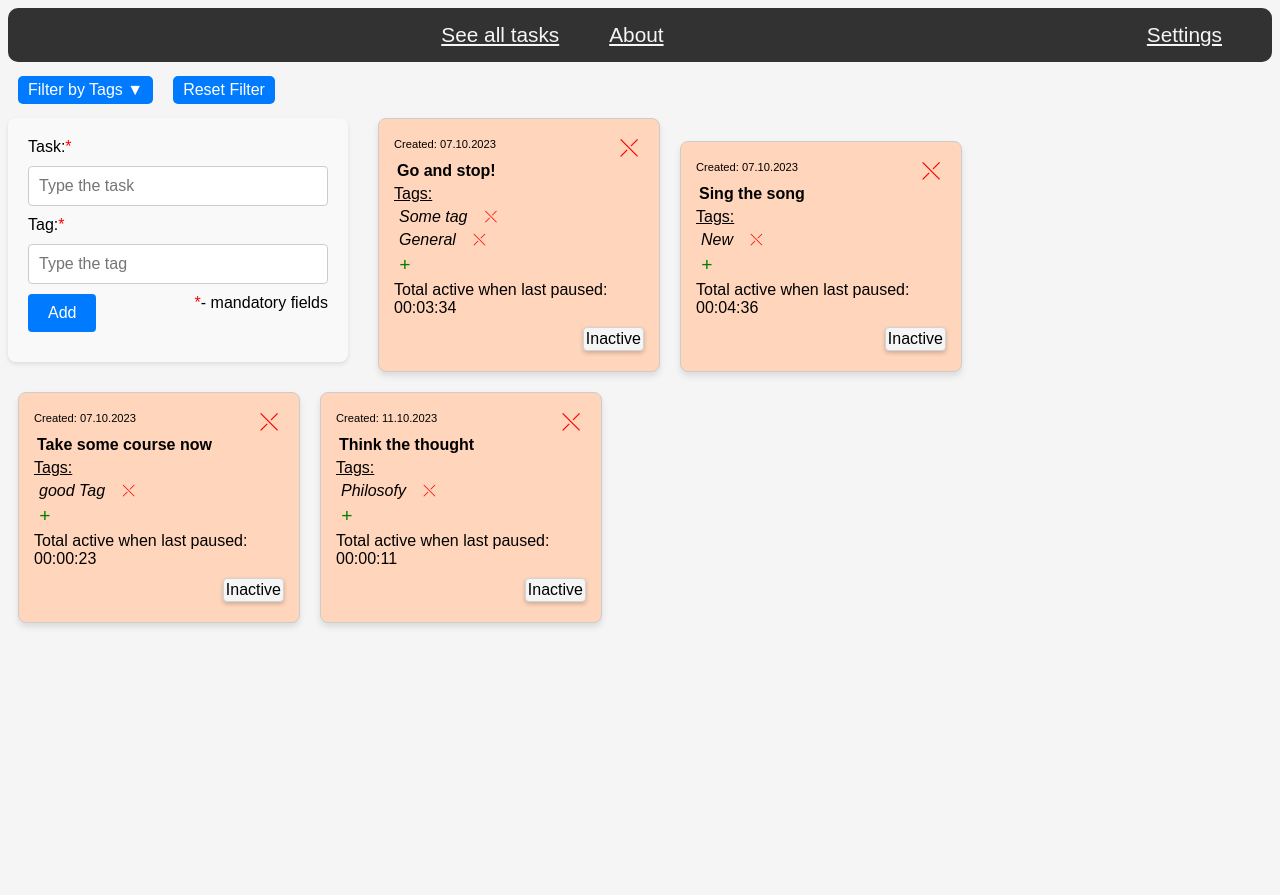
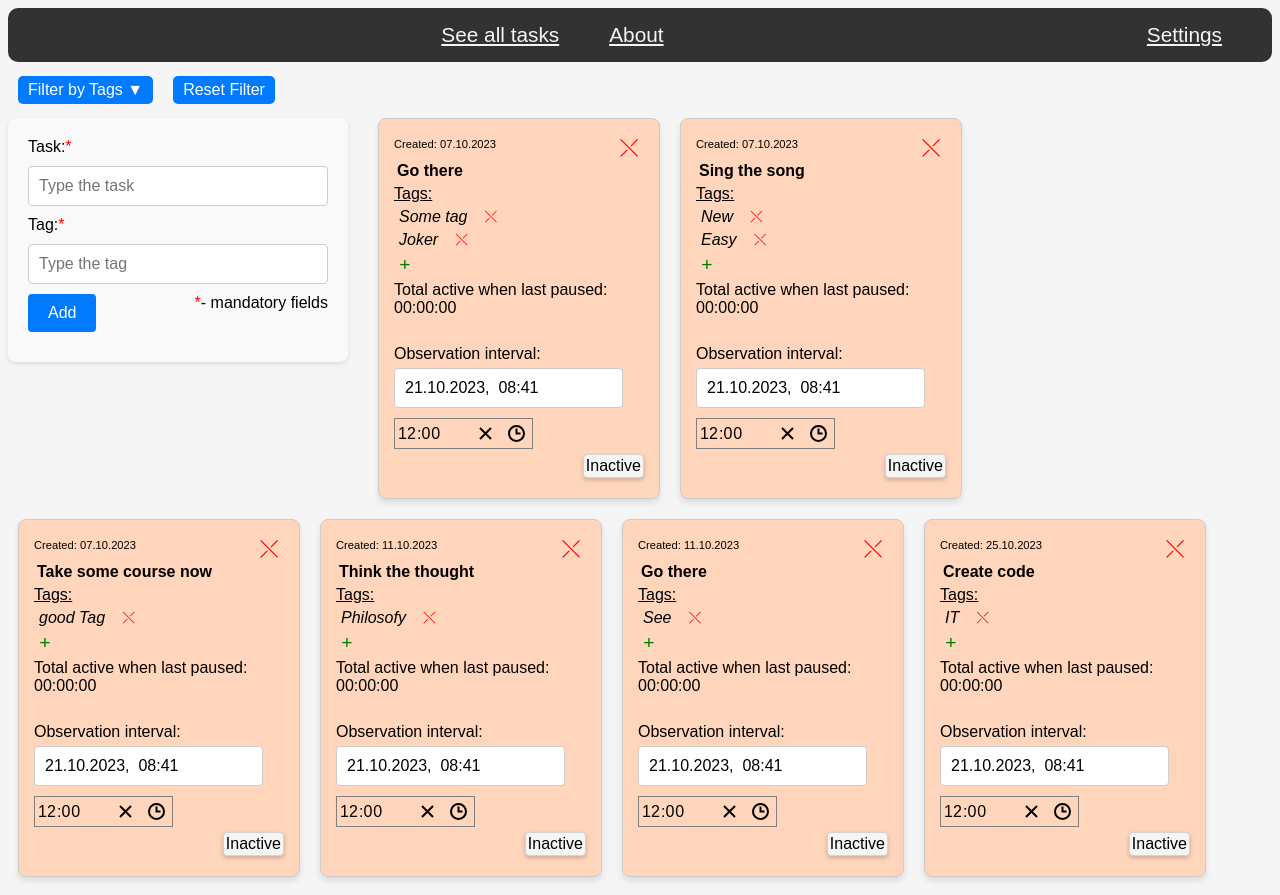
Before and after one commit to iuloz/Tasks-Activity-Monitoring, a React (Create React App) app in the folder work-hours-recording-application/: page /recordings in a window 1280 px wide. Before the commit the page ends 800 px from the top, so only its background shows below. Built offline with nearby package versions, Linux system fonts and the light colour scheme; data requests are answered from the project's data file.

Commit message:
Observation interval start

```diff
--- a/work-hours-recording-application/db.json
+++ b/work-hours-recording-application/db.json
@@ -3,84 +3,16 @@
     {
       "date": "07.10.2023",
       "status": "Inactive",
-      "task": "Go and stop!",
+      "task": "Go there",
       "tags": [
         "Some tag",
-        "General"
+        "Joker"
       ],
-      "start": [
-        "22.10.2023, 21:51:40",
-        "22.10.2023, 21:51:53",
-        "22.10.2023, 21:52:23",
-        "22.10.2023, 21:55:06",
-        "22.10.2023, 21:55:36",
-        "22.10.2023, 21:56:12",
-        "22.10.2023, 21:56:33",
-        "22.10.2023, 21:56:51",
-        "22.10.2023, 21:57:11",
-        "22.10.2023, 21:57:24",
-        "22.10.2023, 22:07:24",
-        "22.10.2023, 23:21:50",
-        "22.10.2023, 23:22:04",
-        "22.10.2023, 23:22:50",
-        "23.10.2023, 10:45:46",
-        "23.10.2023, 10:47:50",
-        "23.10.2023, 10:48:02",
-        "23.10.2023, 10:55:15",
-        "23.10.2023, 11:08:42",
-        "23.10.2023, 11:09:07",
-        "23.10.2023, 11:09:14",
-        "23.10.2023, 12:10:20",
-        "23.10.2023, 12:10:27",
-        "23.10.2023, 13:14:29",
-        "23.10.2023, 18:07:13",
-        "23.10.2023, 18:07:23",
-        "23.10.2023, 18:07:29",
-        "23.10.2023, 18:07:44",
-        "23.10.2023, 18:46:38",
-        "23.10.2023, 22:18:15",
-        "23.10.2023, 22:18:19",
-        "23.10.2023, 22:41:32",
-        "24.10.2023, 20:53:34",
-        "24.10.2023, 20:53:50"
-      ],
-      "end": [
-        "22.10.2023, 21:51:48",
-        "22.10.2023, 21:52:04",
-        "22.10.2023, 21:52:31",
-        "22.10.2023, 21:55:14",
-        "22.10.2023, 21:55:41",
-        "22.10.2023, 21:56:18",
-        "22.10.2023, 21:56:44",
-        "22.10.2023, 21:57:00",
-        "22.10.2023, 21:57:16",
-        "22.10.2023, 21:57:30",
-        "22.10.2023, 22:07:30",
-        "22.10.2023, 23:21:57",
-        "22.10.2023, 23:22:18",
-        "22.10.2023, 23:22:58",
-        "23.10.2023, 10:45:53",
-        "23.10.2023, 10:47:53",
-        "23.10.2023, 10:48:06",
-        "23.10.2023, 10:55:19",
-        "23.10.2023, 11:08:46",
-        "23.10.2023, 11:09:10",
-        "23.10.2023, 11:09:18",
-        "23.10.2023, 12:10:23",
-        "23.10.2023, 12:10:30",
-        "23.10.2023, 13:14:31",
-        "23.10.2023, 18:07:22",
-        "23.10.2023, 18:07:28",
-        "23.10.2023, 18:07:40",
-        "23.10.2023, 18:07:47",
-        "23.10.2023, 18:46:53",
-        "23.10.2023, 22:18:17",
-        "23.10.2023, 22:18:23",
-        "23.10.2023, 22:41:34",
-        "24.10.2023, 20:53:46",
-        "24.10.2023, 20:53:52"
-      ],
-      "timeTotal": "00:03:34",
+      "start": [],
+      "end": [],
+      "timeTotal": "00:00:00",
+      "observationStart": "10",
+      "observationEnd": "20",
       "id": "2"
     },
     {
@@ -88,53 +20,14 @@
       "status": "Inactive",
       "task": "Sing the song",
       "tags": [
-        "New"
+        "New",
+        "Easy"
       ],
-      "start": [
-        "22.10.2023, 21:52:04",
-        "22.10.2023, 21:52:31",
-        "22.10.2023, 21:55:14",
-        "22.10.2023, 21:56:18",
-        "22.10.2023, 21:56:44",
-        "22.10.2023, 21:57:00",
-        "22.10.2023, 21:57:16",
-        "22.10.2023, 21:57:30",
-        "22.10.2023, 22:07:25",
-        "22.10.2023, 22:14:18",
-        "22.10.2023, 23:21:57",
-        "22.10.2023, 23:22:18",
-        "22.10.2023, 23:22:51",
-        "23.10.2023, 10:45:47",
-        "23.10.2023, 10:47:53",
-        "23.10.2023, 11:08:42",
-        "23.10.2023, 11:09:10",
-        "23.10.2023, 18:46:53",
-        "23.10.2023, 18:47:09",
-        "23.10.2023, 21:38:59"
-      ],
-      "end": [
-        "22.10.2023, 21:52:12",
-        "22.10.2023, 21:55:06",
-        "22.10.2023, 21:55:24",
-        "22.10.2023, 21:56:33",
-        "22.10.2023, 21:56:51",
-        "22.10.2023, 21:57:04",
-        "22.10.2023, 21:57:24",
-        "22.10.2023, 21:57:37",
-        "22.10.2023, 22:07:32",
-        "22.10.2023, 22:14:23",
-        "22.10.2023, 23:22:04",
-        "22.10.2023, 23:22:22",
-        "22.10.2023, 23:22:56",
-        "23.10.2023, 10:45:54",
-        "23.10.2023, 10:47:57",
-        "23.10.2023, 11:08:45",
-        "23.10.2023, 11:09:14",
-        "23.10.2023, 18:47:01",
-        "23.10.2023, 18:47:12",
-        "23.10.2023, 21:39:04"
-      ],
-      "timeTotal": "00:04:36",
+      "start": [],
+      "end": [],
+      "timeTotal": "00:00:00",
+      "observationStart": "",
+      "observationEnd": "",
       "id": "3"
     },
     {
@@ -144,17 +37,11 @@
       "tags": [
         "good Tag"
       ],
-      "start": [
-        "22.10.2023, 21:55:24",
-        "22.10.2023, 22:07:26",
-        "22.10.2023, 23:22:52"
-      ],
-      "end": [
-        "22.10.2023, 21:55:36",
-        "22.10.2023, 22:07:34",
-        "22.10.2023, 23:22:55"
-      ],
-      "timeTotal": "00:00:23",
+      "start": [],
+      "end": [],
+      "timeTotal": "00:00:00",
+      "observationStart": "",
+      "observationEnd": "",
       "id": "4"
     },
     {
@@ -164,14 +51,40 @@
       "tags": [
         "Philosofy"
       ],
-      "start": [
-        "22.10.2023, 21:52:12"
+      "start": [],
+      "end": [],
+      "timeTotal": "00:00:00",
+      "observationStart": "",
+      "observationEnd": "",
+      "id": "5"
+    },
+    {
+      "id": "c64a48dd-9a86-4850-85a7-3722231fd0fa",
+      "date": "11.10.2023",
+      "status": "Inactive",
+      "task": "Go there",
+      "tags": [
+        "See"
       ],
-      "end": [
-        "22.10.2023, 21:52:23"
+      "start": [],
+      "end": [],
+      "timeTotal": "00:00:00",
+      "observationStart": "",
+      "observationEnd": ""
+    },
+    {
+      "id": "753cd24c-801c-4cca-ab51-463c47168197",
+      "date": "25.10.2023",
+      "status": "Inactive",
+      "task": "Create code",
+      "tags": [
+        "IT"
       ],
-      "timeTotal": "00:00:11",
-      "id": "5"
+      "start": [],
+      "end": [],
+      "timeTotal": "00:00:00",
+      "observationStart": "25.10.2023, 00:00:00",
+      "observationEnd": "Current time"
     }
   ],
   "settings": {
--- a/work-hours-recording-application/package.json
+++ b/work-hours-recording-application/package.json
@@ -9,9 +9,11 @@
         "@testing-library/user-event": "^13.5.0",
         "json-server": "^0.17.3",
         "react": "^18.2.0",
+        "react-datepicker": "^4.21.0",
         "react-dom": "^18.2.0",
         "react-router-dom": "^6.16.0",
         "react-scripts": "5.0.1",
+        "react-time-picker": "^6.5.2",
         "uuid": "^9.0.1",
         "web-vitals": "^2.1.4"
     },
--- a/work-hours-recording-application/src/AllRecordings.js
+++ b/work-hours-recording-application/src/AllRecordings.js
@@ -15,7 +15,7 @@ function AllRecordings() {
     const [updateTags, setUpdateTags] = useState(false);
     const [render, setRender] = useState(false);
     const [taskList, setTaskList] = useState([]);
-    const [task, setTask] = useState({ id: '', date: '', status: 'Inactive', task: '', tags: [], start: [], end: [], timeTotal: '00:00:00' });
+    const [task, setTask] = useState({ id: '', date: '', status: 'Inactive', task: '', tags: [], start: [], end: [], timeTotal: '00:00:00', observationStart: '', observationEnd: '' });
 
 
 
@@ -105,7 +105,7 @@ function AllRecordings() {
         });
         let key = event.target.name;
         let value = event.target.value;
-        setTask({ ...task, id: uuidv4(), date: date, [key]: key === 'tags' ? [value] : value });
+        setTask({ ...task, id: uuidv4(), date: date, observationStart: `${date}, 00:00:00`, observationEnd: 'Current time', [key]: (key === 'tags') ? [value] : value });
     }
 
 
@@ -153,6 +153,8 @@ function AllRecordings() {
                             setItemStatus={setItemStatus}
                             recordingsList={recordingsList}
                             setNewTaskList={setNewTaskList}
+                            observationStart={item.observationStart}
+                            observationEnd={item.observationEnd}
                         />
                     )
                 ))
@@ -173,6 +175,8 @@ function AllRecordings() {
                         setItemStatus={setItemStatus}
                         recordingsList={recordingsList}
                         setNewTaskList={setNewTaskList}
+                        observationStart={item.observationStart}
+                        observationEnd={item.observationEnd}
                     />
                 )
                 )
--- a/work-hours-recording-application/src/Settings.js
+++ b/work-hours-recording-application/src/Settings.js
@@ -89,7 +89,7 @@ function Settings() {
                 <option id='dark' value='dark'>Dark</option>
             </select>
             <br />
-            <label className='settings-label' htmlFor='mode' style={{ marginRight: '20px', fontSize: '1.1rem' }}>Number of active tasks at a time: </label>
+            <label className='settings-label' htmlFor='mode' style={{ marginRight: '20px', fontSize: '1.1rem' }}>Show active tasks at a time: </label>
             <select id='mode' name='mode' defaultValue={'default'}>
                 <option disabled value='default'>Select Mode</option>
                 <option value='multiple'>Multiple</option>
--- a/work-hours-recording-application/src/TasksItem.js
+++ b/work-hours-recording-application/src/TasksItem.js
@@ -1,4 +1,8 @@
 import { useState, useRef } from 'react';
+import DatePicker from 'react-datepicker';
+import 'react-datepicker/dist/react-datepicker.css';
+import TimePicker from 'react-time-picker';
+import 'react-time-picker/dist/TimePicker.css';
 
 
 function TasksItem(props) {
@@ -26,6 +30,8 @@ function TasksItem(props) {
     const tagRefs = useRef([]);
     const tagDeleteRefs = useRef([]);
     const tagEditInputRefs = useRef([]);
+    const [selectedDate, setSelectedDate] = useState(new Date());
+    const [selectedTime, setSelectedTime] = useState('12:00');
 
 
     // Timer
@@ -307,6 +313,14 @@ function TasksItem(props) {
         }
     };
 
+    const handleDateChange = (date) => {
+        setSelectedDate(date);
+    };
+
+    const handleTimeChange = (time) => {
+        setSelectedTime(time);
+    };
+
 
 
 
@@ -416,7 +430,23 @@ function TasksItem(props) {
             )}
             <p>Total active when last paused: {timeTotal}
                 {/* {String(timer.hours).padStart(2, '0')}:{String(timer.minutes).padStart(2, '0')}:{String(timer.seconds).padStart(2, '0')} */}
-            </p>
+            </p><br />
+            <div>
+                <p>Observation interval:</p>
+                <DatePicker
+                    selected={selectedDate}
+                    onChange={handleDateChange}
+                    showTimeSelect
+                    dateFormat="dd.MM.yyyy,  hh:mm"
+                    timeFormat="HH:mm"
+                />
+                <TimePicker
+                    onChange={handleTimeChange}
+                    value={selectedTime}
+                    format="HH:mm"
+                />
+                {/* <span>{props.observationStart} - {props.observationEnd}</span> */}
+            </div>
             <p tabIndex={0} ref={buttonRef4} onKeyDown={e => handleKeyDown(e, buttonRef4)} onClick={changeStatus} className='status'>{status}</p>
         </div>
     );
--- a/work-hours-recording-application/src/styles.css
+++ b/work-hours-recording-application/src/styles.css
@@ -194,6 +194,7 @@ input[type="text"] {
     cursor: pointer;
     font-size: 1.1rem;
     float: right;
+    margin-top: 20px;
 }
 #apply_settings:hover {
     background-color: whitesmoke;
@@ -205,6 +206,9 @@ input[type="text"] {
         float: none;
     }
     #settings_link {
+        float: none;
+    }
+    #apply_settings {
         float: none;
     }
 }
```
Also changed, not shown: 2 other files (tests, documents, lock files or other folders).
